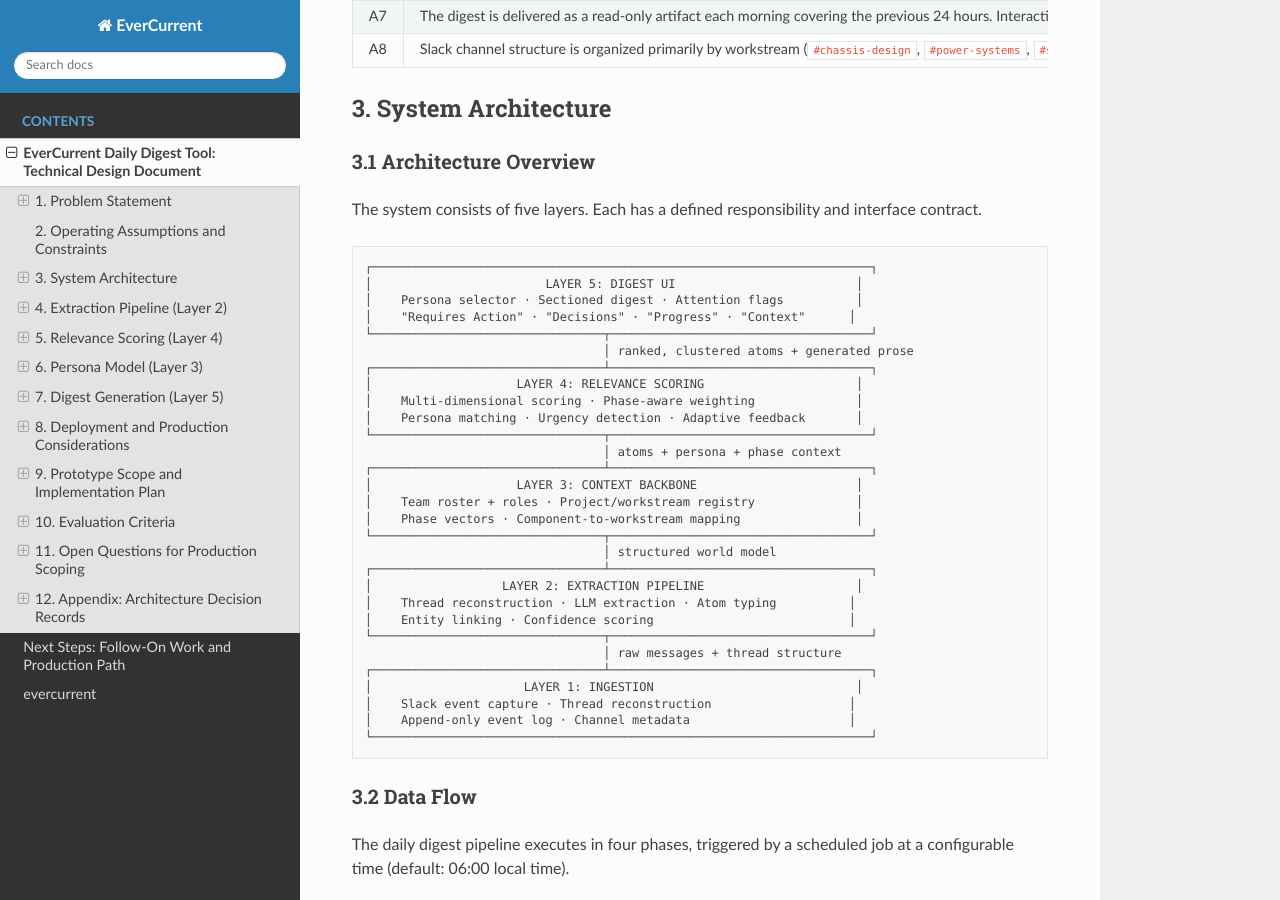
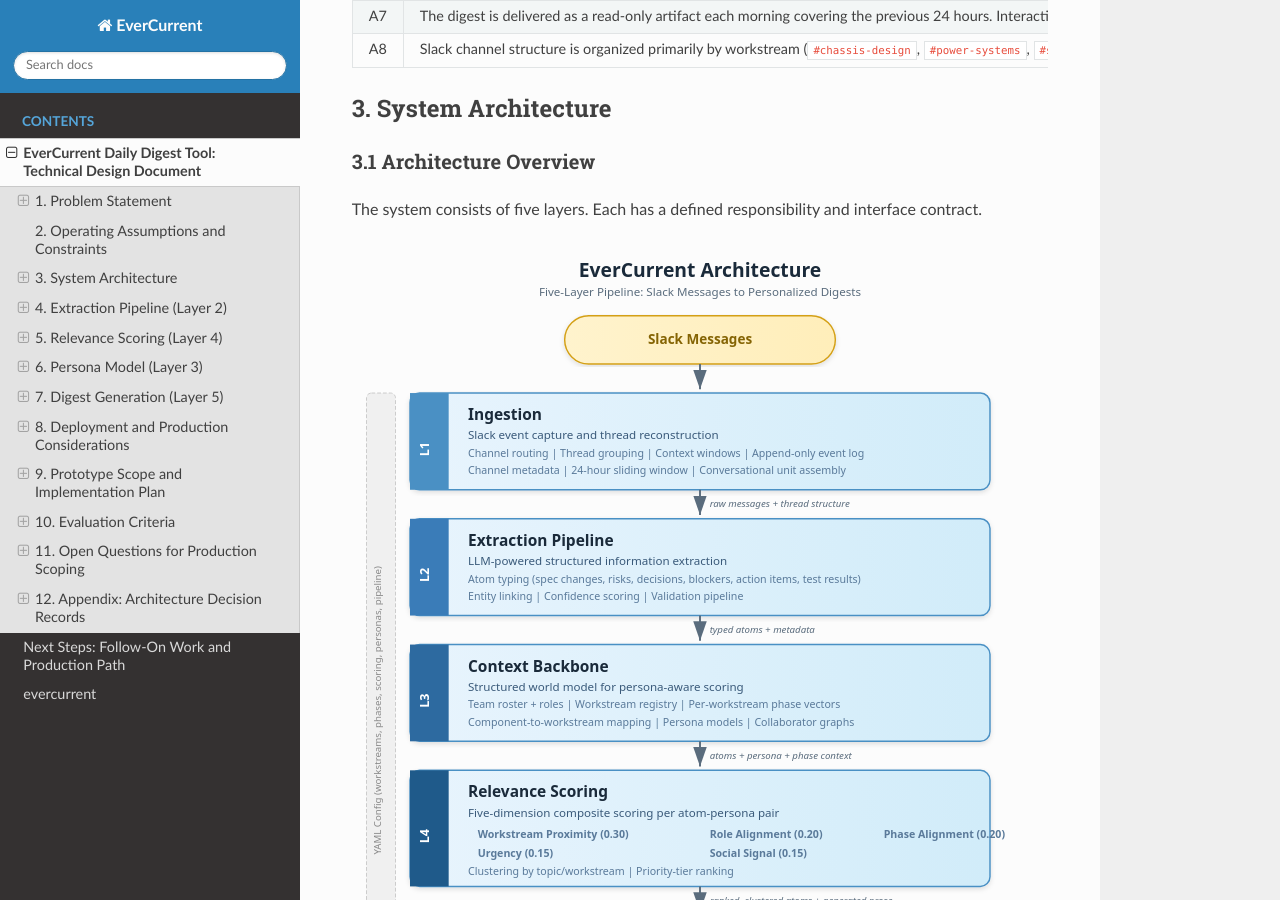
Before and after one commit to tjefferies/daily-digest, a Sphinx documentation site: the page built from docs/design-document.rst, in a window 1280 px wide and 900 px high, scrolled down 3035 px. Built offline with Sphinx 7.4.7 and the Read the Docs theme 3.1.0, drawn with Linux system fonts in a browser that asks for light colours.

Commit message:
docs: add SVG architecture diagram replacing ASCII art in README and design doc
Created docs/_static/architecture.svg with professional five-layer pipeline
diagram. Updated README.md and design-document.rst to reference the SVG
instead of inline ASCII diagrams. Added SVG issue to issues.sh.

```diff
--- a/docs/design-document.rst
+++ b/docs/design-document.rst
@@ -153,37 +153,9 @@
 The system consists of five layers. Each has a defined responsibility and
 interface contract.
 
-::
-
-    ┌─────────────────────────────────────────────────────────────────────┐
-    │                        LAYER 5: DIGEST UI                         │
-    │    Persona selector · Sectioned digest · Attention flags          │
-    │    "Requires Action" · "Decisions" · "Progress" · "Context"      │
-    └────────────────────────────────┬────────────────────────────────────┘
-                                     │ ranked, clustered atoms + generated prose
-    ┌────────────────────────────────┴────────────────────────────────────┐
-    │                    LAYER 4: RELEVANCE SCORING                     │
-    │    Multi-dimensional scoring · Phase-aware weighting              │
-    │    Persona matching · Urgency detection · Adaptive feedback       │
-    └────────────────────────────────┬────────────────────────────────────┘
-                                     │ atoms + persona + phase context
-    ┌────────────────────────────────┴────────────────────────────────────┐
-    │                    LAYER 3: CONTEXT BACKBONE                      │
-    │    Team roster + roles · Project/workstream registry              │
-    │    Phase vectors · Component-to-workstream mapping                │
-    └────────────────────────────────┬────────────────────────────────────┘
-                                     │ structured world model
-    ┌────────────────────────────────┴────────────────────────────────────┐
-    │                  LAYER 2: EXTRACTION PIPELINE                     │
-    │    Thread reconstruction · LLM extraction · Atom typing          │
-    │    Entity linking · Confidence scoring                           │
-    └────────────────────────────────┬────────────────────────────────────┘
-                                     │ raw messages + thread structure
-    ┌────────────────────────────────┴────────────────────────────────────┐
-    │                     LAYER 1: INGESTION                            │
-    │    Slack event capture · Thread reconstruction                   │
-    │    Append-only event log · Channel metadata                      │
-    └─────────────────────────────────────────────────────────────────────┘
+.. image:: _static/architecture.svg
+   :alt: EverCurrent five-layer pipeline architecture
+   :width: 100%
 
 
 3.2 Data Flow
```
Also changed, not shown: README.md (+1 -32 lines), docs/_static/architecture.svg (added), 1 other file.
